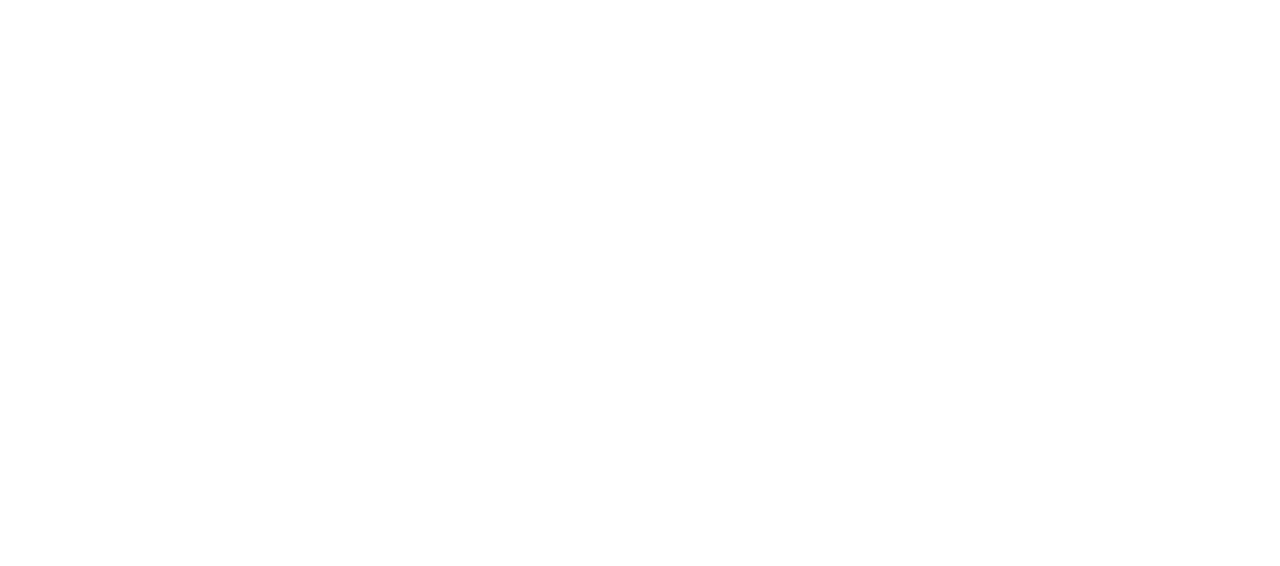
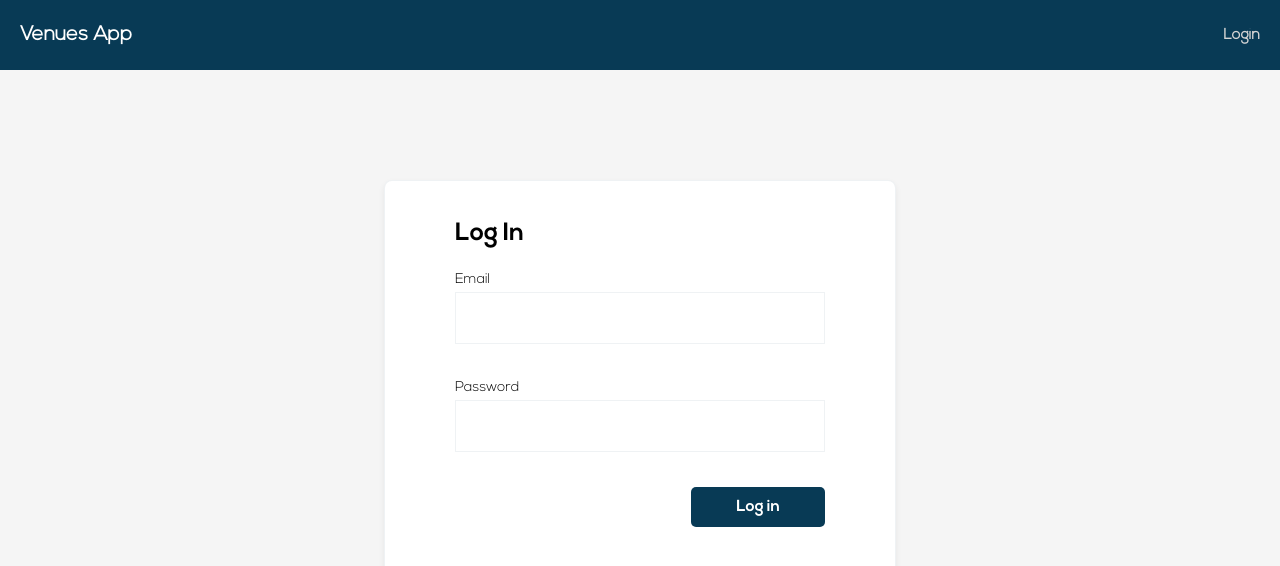
Before and after one commit to timzprof/Venue-FrontEnd, a React (Create React App) app: page /login in a window 1280 px wide. Shown: the top 566 px of the page. Built offline with nearby package versions, Linux system fonts and the light colour scheme.

Commit message:
Created the Login page

```diff
--- a/src/App.js
+++ b/src/App.js
@@ -1,12 +1,14 @@
 import React, { Component } from 'react';
 import { Switch, Route } from 'react-router-dom';
 import Home from './Pages/home/home'
+import Login from './Pages/login/login'
 
 class App extends Component {
   render(){
     return (
         <Switch>
           <Route exact path="/" component={Home} />
+          <Route path="/login" component={Login} />
         </Switch>
     );
   }
--- /dev/null
+++ b/src/Pages/login/login.js
@@ -0,0 +1,45 @@
+import React, {useState} from 'react'
+import styles from './login.module.css'
+import Header from '../../components/UI/header/header'
+import Button from '../../components/UI/button/button'
+
+const Login = () => {
+
+    const [email, setEmail] = useState("")
+    const [password, setPassword] = useState("")
+
+    const submitForm = () => {
+
+    }
+
+    return (
+        <div className={styles.Login}>
+            <Header/>
+            <div className={styles.loginBox}>
+                <h2 className={styles.formHeader}>
+                    Log In
+                </h2>
+                <form action="">
+                    <div className={styles.formGroup}>
+                        <label htmlFor="">Email</label>
+                        <input value={email} onChange={(e) => setEmail(e.target.value)} type="text"/>
+                    </div>
+                    <div className={styles.formGroup}>
+                        <label htmlFor="">Password</label>
+                        <input value={password} onChange={(e) => setPassword(e.target.value)} type="password"/>
+                    </div>
+                    <Button onClick={submitForm} text="Log in" style={{
+                        backgroundColor: "#083a55",
+                        color: "#fff",
+                        padding: "12px 45px",
+                        marginTop: "15px",
+                        float: "right"
+                    }
+                    }/>
+                </form>
+            </div>
+        </div>
+    )
+}
+
+export default Login
--- /dev/null
+++ b/src/Pages/login/login.module.css
@@ -0,0 +1,68 @@
+.Login{
+    height: 100%;
+    width: 100%;
+    padding-top: 70px;
+}
+
+.loginBox{
+    position: absolute;
+    top: 50%;
+    left: 50%;
+    width: 40%;
+    height: 55%;
+    background-color: #fff;
+    border-radius: 8px;
+    transform: translate(-50%, -50%);
+    border: 1px solid #083A5510;
+    box-shadow: 0 3px 6px #00000010;
+    padding: 40px 70px;
+}
+
+
+.formHeader{
+    font-family: "Nexa-bold";
+    font-size: 25px;
+    margin-bottom: 10px;
+}
+
+
+.formGroup{
+    width: 100%;
+    padding: 15px 0;
+}
+
+.formGroup input{
+    border: 1px solid #083A5510;
+    width: 100%;
+    padding: 15px;
+    color: #083A55;
+    outline: none;
+    margin: 5px 0;
+    font-size: 17px;
+}
+
+.formGroup label{
+    font-family: "Nexa-light";
+    font-size: 14px;
+}
+
+
+
+@media (max-width: 1000px){
+    .loginBox{
+        width: 60%;
+    }
+}
+
+@media (max-width: 768px){
+    .loginBox{
+        width: 80%;
+    }
+}
+
+@media (max-width: 500px){
+    .loginBox{
+        width: 80%;
+        padding: 40px;
+    }
+}
--- a/src/components/UI/card/card.module.css
+++ b/src/components/UI/card/card.module.css
@@ -1,9 +1,10 @@
 .Card{
-    box-shadow: 0 3px 6px #00000016;
+    box-shadow: 0 3px 6px #00000010;
     padding: 10px;
     border-radius: 8px;
     border: 1px solid #083A5510;
     font-family: 'Nexa-light';
+    background-color: #ffffff;
 }
 
 .CardImage{
--- a/src/components/UI/header/header.js
+++ b/src/components/UI/header/header.js
@@ -8,8 +8,8 @@
     return (
         <div className={styles.Header}>
             <h2 className={styles.Logo}>Venues App</h2>
-            {/* <NavLink to="/login">Login</NavLink> */}
-            <NavLink to="/Logout"> <span className={styles.flex}> <LogoutImage/> Logout </span> </NavLink>
+            <NavLink to="/login">Login</NavLink>
+            {/* <NavLink to="/Logout"> <span className={styles.flex}> <LogoutImage/> Logout </span> </NavLink> */}
         </div>
     )
 }
--- a/src/index.css
+++ b/src/index.css
@@ -24,6 +24,7 @@
   height: 100%;
   width: 100%;
   font-family: "Nexa-light";
+  background-color: #f5f5f5;
 }
 
 a{
```
